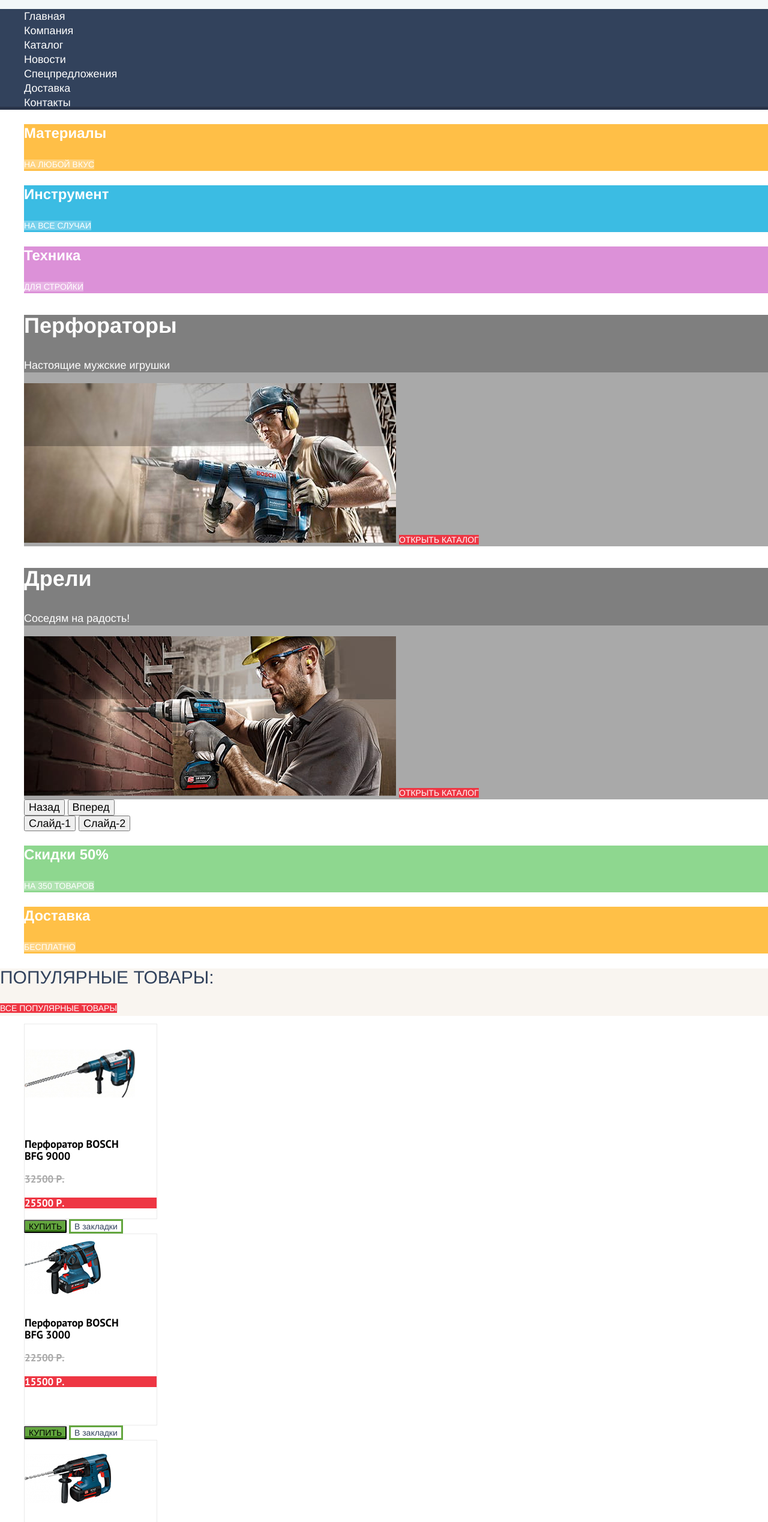
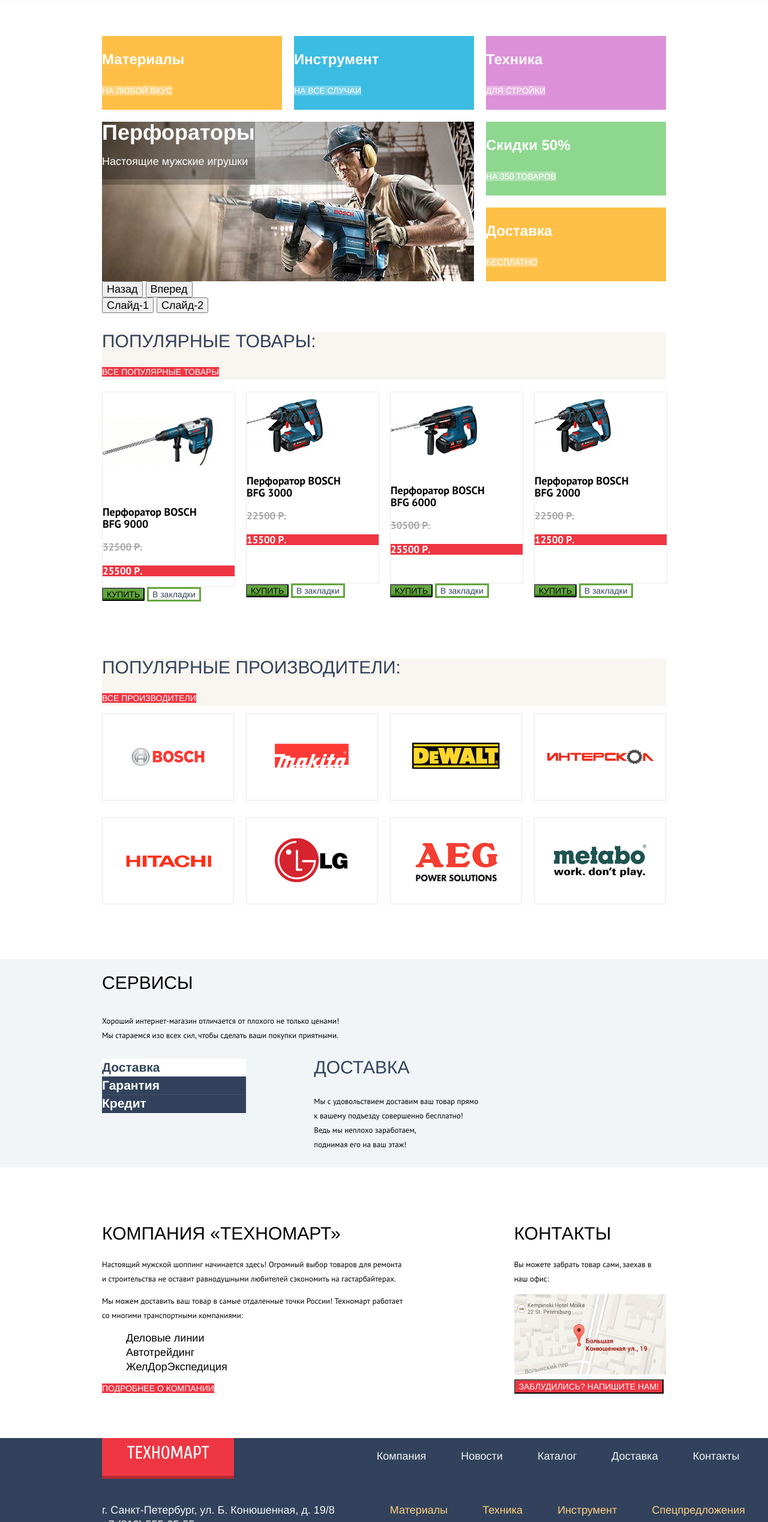
Before and after one commit to htmlacademy-htmlcss/1416813-technomart-30, a plain HTML site: page index.html in a window 1280 px wide. Shown: the part 262-2800 px from the top of the page at 60% size. Drawn offline with Linux system fonts and the light colour scheme; a web font is replaced by a local one.

Commit message:
Сетка на гридах для главной страницы (#7)
* Добавляет наставника

* Update index.html

Добавляет разметку Главной страницы

* Revert "Update index.html"

This reverts commit 4627e098967b5d66e5c44d448bdd47310f65d31f.

* Добавляет разметку Главной страницы

* Выполняет разметку Каталога

* Выполняет разметку катлога

* Правки главной страницы

* Update catalog.html

* Update index.html

* Update index.html

* Выполняет разметку внутренней страницы

* Правки в разметке Каталога

* Update catalog.html

* Подключаю контентные изображения в разметке

* Добавляю фавиконки

* правки графики

* доп правки alt-текста

* Разложила изображения по папкам

* Повторные правки графики главной страницы

* Повторные правки графики

* Убрала повторяющиеся и незакрытые теги

* Исправила ошибки в названиях файлов в папке img

* Добавила классы в разметку главной страницы

* Подключила шрифты к главной странице

* Подключила стилевые файлы и прописала кастомные свойства

* Стилизация главной страницы ч.1

* Стилизовала карточки тьоваров на главной стр и вынесла глобальные стили

* Стилизация главной страницы

* Правки стилизации главной страницы

* Исправила безопасые шрифты

* Корректировка шрифтов

* стилизация каталога

* правки по стилизации главной страницы

* Построила сетку на гридах для главной страницы

* Правки сетки на гридах

```diff
--- a/css/style.css
+++ b/css/style.css
@@ -44,11 +44,20 @@
 }
 
 /* Global */
+
+.page {
+  height: 100%;
+}
+
 .page-body {
   font-family: "PT Sans", "Nimbus Sans L", "Helvetica", "Arial", sans-serif;
   font-size: 13px;
   line-height: 24px;
   color: var(--black);
+  min-width: 940px;
+  min-height: 100%;
+  display: grid;
+  grid-template-rows: min-content 1fr min-content;
 }
 
 .visually-hidden {
@@ -89,7 +98,7 @@
   text-transform: uppercase;
   color: var(--dark-2);
   font-weight: normal;
-  /*прописала из-за браузерных стилей заголовков */
+
 }
 
 .button {
@@ -99,6 +108,16 @@
   line-height: 18px;
   text-transform: uppercase;
   color: var(--white);
+}
+
+.hidden {
+  display: none;
+}
+
+/* centering  */
+.container-center {
+  width: 940px;
+  margin: 0 auto;
 }
 
 /* status-button */
@@ -114,6 +133,8 @@
 .main-header {
   font-family: "Cuprum", "Nimbus Sans L", "Helvetica", "Arial", sans-serif;
   background-color: var(--neutral-3);
+  margin-bottom: 59px;
+  padding-bottom: 60px;
 }
 
 .header-container {
@@ -121,11 +142,27 @@
   font-size: 18px;
   line-height: 24px;
   color: var(--white);
+  min-height: 42px;
 }
 
 .logo {
   background-color: var(--red-1);
   box-shadow: inset 0px -5px 0px rgba(var(--black-rgb), 0.24);
+  width: 220px;
+}
+
+.logo img {
+  display: block;
+  margin: 12px auto;
+}
+
+/* header-grid  */
+.container-center {
+  display: grid;
+}
+
+.header-container .container-center {
+  grid-template-columns:  220px 1fr repeat(3, 150px);
 }
 
 /*  Search  */
@@ -167,8 +204,9 @@
 
 /*link-header */
 .link {
+  width: 150px;
   color: var(--white);
-}
+  }
 
 .link:active {
   background-color: var(--dark-4);
@@ -188,6 +226,20 @@
 }
 
 /* UNDER-HEADER*/
+.under-container-center {
+  grid-template-columns: repeat(3, 1fr);
+  grid-template-rows: 1fr 60px;
+  column-gap: 60px;
+
+}
+
+.main-navigation {
+  grid-column: 1/-1;
+  height: 60px;
+  background-color: var(--dark-2);
+  box-shadow: inset 0px -5px 0px var(--dark-1);
+}
+
 .info {
   font-style: italic;
   font-size: 16px;
@@ -231,8 +283,12 @@
 
 /* menu-header  */
 .site-navigation {
-  background-color: var(--dark-2);
-  box-shadow: inset 0px -5px 0px var(--dark-1);
+  max-height: 100%;
+  margin: 0;
+  display: grid;
+  grid-template-columns: repeat(7,  auto);
+  column-gap: 55px;
+
 }
 
 .site-navigation-item a {
@@ -249,12 +305,23 @@
 }
 
 /*  Section "Menu"  */
+.menu {
+  margin-bottom: 60px;
+}
+
 .menu-nav {
   font-family: "Cuprum", "Nimbus Sans L", "Helvetica", "Arial", sans-serif;
+  margin: 0;
+  display: grid;
+  padding: 0;
+  grid-template-columns: repeat(3, 300px);
+  grid-template-rows: repeat(3, 123px);
+  gap: 20px;
 }
 
 .materials {
   background-color: var(--yellow-1);
+
 }
 
 .tools {
@@ -297,12 +364,23 @@
 }
 
 /* slider */
+.promo {
+  grid-row: 2/-1;
+  grid-column: 1/3;
+}
+
 .slider {
   background-color: var(--neutral-5);
+  width: 620px;
+  height: 266px;
+  position: relative;
 }
 
 .container-title {
   background-color: rgba(var(--black-rgb), 0.25);
+  position: absolute;
+  top: 0;
+  z-index: 2;
 }
 
 .slider h3 {
@@ -310,6 +388,7 @@
   font-size: 36px;
   line-height: 36px;
   color: var(--white);
+  margin: 0;
 }
 
 .slider p {
@@ -318,12 +397,35 @@
   color: var(--white);
 }
 
+.slider img {
+  position: absolute;
+  top: 0;
+
+}
+
+
+
+
+
 /* popular-section */
 .popular-container {
   background-color: var(--neutral-1);
 }
 
 /* catalog */
+.products {
+  margin-bottom: 70px;
+}
+
+.products-list {
+  display: grid;
+  grid-template-columns: repeat(4, 220px);
+  column-gap: 20px;
+  padding: 0;
+  margin-top: 20px;
+  margin-bottom: 0;
+}
+
 .products-item h3 {
   font-family: "PT Sans", "Nimbus Sans L", "Helvetica", "Arial", sans-serif;
   font-weight: bold;
@@ -405,18 +507,30 @@
 }
 
 /* brands card */
+.brands {
+  margin-bottom: 70px;
+}
+
+.brands-list {
+  display: grid;
+  grid-template-columns: repeat(4, 220px);
+  gap: 20px;
+  padding: 0;
+}
+
 .brands-item a:hover {
   filter: drop-shadow(0px 4px 20px rgba(var(--black-rgb), 0.15));
 }
 
 .brands-item a:active {
-  background-color: rgba(var(--black-rgb), 0, 0001);
-  /*не получилось добиться эффекта как на макете*/
+  background-color: rgba(var(--black-rgb), 0.01);
+
 }
 
 /*section service */
 .service {
   background-color: var(--neutral-2);
+  margin-bottom: 70px;
 }
 
 .service h2,
@@ -425,8 +539,18 @@
   color: var(--black);
 }
 
+.service-content {
+  display: grid;
+  grid-template-columns: 1fr 2fr;
+}
+
+.service-list {
+  padding: 0;
+}
+
 .service-item a {
   display: block;
+  width: 240px;
   background-color: var(--dark-2);
   box-shadow: 0px 1px 0px var(--dark-1), inset 0px 1px 0px var(--dark-5);
   font-family: "Cuprum", "Nimbus Sans L", "Helvetica", "Arial", sans-serif;
@@ -434,6 +558,10 @@
   font-size: 21px;
   line-height: 30px;
   color: var(--white);
+}
+
+.desk-service-item .title {
+  margin-top: 0;
 }
 
 /* current  type of service */
@@ -454,11 +582,36 @@
   line-height: 24px;
 }
 
+/* about  & contacts */
+.container-columns {
+  grid-template-columns: 2fr 1fr;
+  margin-bottom: 70px;
+  column-gap: 180px;
+}
+
+.about {
+  justify-self: start;
+}
+
+
 /* footer */
 /*  footer-background */
 .main-footer {
   background-color: var(--dark-2);
   font-family: "Cuprum", "Nimbus Sans L", "Helvetica", "Arial", sans-serif;
+}
+
+.top-footer {
+  min-height: 193px;
+  grid-template-columns: max-content max-content;
+  grid-template-rows: min-content 1fr;
+  row-gap: 22px;
+  column-gap: 70px;
+}
+
+.footer-logo {
+  width: 220px;
+  height: 68px;
 }
 
 .footer-container {
@@ -468,8 +621,23 @@
   color: var(--white);
 }
 
+.footer-nav {
+  display: grid;
+  grid-template-columns: repeat(5, min-content);
+  column-gap: 58px;
+  padding-left: 0;
+
+}
+
 .footer-nav-item a {
   color: var(--neutral-2);
+}
+
+.footer-menu-nav {
+  display: grid;
+  grid-template-columns: repeat(4, min-content);
+  column-gap: 58px;
+  padding-left: 22px;
 }
 
 .footer-menu-item a {
@@ -479,7 +647,8 @@
 .footer-contacts {
   font-size: 18px;
   line-height: 24px;
-  color: var(--neutral-3)
+  color: var(--neutral-3);
+  margin-bottom: 54px;
 }
 
 .footer-contacts a {
@@ -487,13 +656,27 @@
   color: inherit;
 }
 
+/* footer-bottom  */
+.footer-container .container-center {
+  grid-template-columns: min-content 1fr min-content min-content;
+  column-gap: 51px;
+  padding-top: 34px;
+}
+
 .copy {
+  min-width: 227px;
+  margin: 0;
   font-size: 16px;
   line-height: 18px;
   color: var(--white);
 }
 
 /*social-link*/
+.social-list {
+  justify-self: center;
+  margin: 0;
+}
+
 .social-item a {
   display: inline-block;
   width: 44px;
@@ -523,6 +706,11 @@
 .social-item a:hover,
 .social-item a:active {
   background-color: var(--red-1);
+}
+
+.feedback,
+.developer {
+  margin: 0;
 }
 
 .feedback a:hover,
--- a/index.html
+++ b/index.html
@@ -19,6 +19,8 @@
 <body class="page-body">
   <header class="main-header">
     <div class="header-container">
+
+      <div class="container-center">
         <a class="logo main-header-logo">
           <img src="img/logo/logo-technomart.svg" width="108" height="18" alt="Логотип магазина «Техномарт»." />
         </a>
@@ -31,6 +33,8 @@
         <a class="link cart-link" href="#">Корзина: <span>0</span></a>
         <a class="link order-link" href="#">Оформить заказ</a>
       </div>
+    </div>
+    <div class="container-center under-container-center">
       <p class="info">
         Интернет-магазин<br>строительных материалов<br>
         и инструментов для ремонта
@@ -54,9 +58,11 @@
           <li class="site-navigation-item"><a href="#">Контакты</a></li>
         </ul>
       </nav>
+    </div>
   </header>
   <main class="container">
     <h1 class="visually-hidden">Главная страница магазина "Техномарт"</h1>
+    <div class="container-center">
       <section class="menu">
         <h2 class="visually-hidden">Меню</h2>
         <ul class="navigation list  menu-nav">
@@ -82,7 +88,7 @@
                 alt="Человек в строительной униформе работает перфоратором Bosh." />
               <a class="button" href="catalog.html">ОТКРЫТЬ КАТАЛОГ</a>
             </div>
-          <div class="slider slider-2">
+            <div class="slider slider-2 hidden">
               <div class="container-title">
                 <h3>Дрели</h3>
                 <p>Соседям на радость!</p>
@@ -222,12 +228,17 @@
           </li>
         </ul>
       </section>
+    </div>
     <section class="service">
+
+      <div class="container-center">
         <h2 class="title">Сервисы</h2>
         <p>
           Хороший интернет-магазин отличается от плохого не только ценами!<br />
           Мы стараемся изо всех сил, чтобы сделать ваши покупки приятными.
         </p>
+
+        <div class="service-content">
           <ul class="list service-list">
             <li class="service-item current-service"><a href="#delivery">Доставка</a></li>
             <li class="service-item"><a href="#guarantee">Гарантия</a></li>
@@ -243,7 +254,7 @@
                 поднимая его на ваш этаж!
               </p>
             </li>
-        <li class="desk-service-item  guarantee-service" id="guarantee">
+            <li class="desk-service-item  guarantee-service hidden" id="guarantee">
               <h3 class="title">Гарантия</h3>
               <p>
                 Если купленный у нас товар поломается или заискрит,<br />
@@ -253,7 +264,7 @@
                 Дом уж восстановите как-нибудь сами.
               </p>
             </li>
-        <li class="desk-service-item  credit-service" id="credit">
+            <li class="desk-service-item  credit-service  hidden" id="credit">
               <h3 class="title">Кредит</h3>
               <p>
                 Залезть в долговую яму стало проще!<br />Кредитные консультанты
@@ -262,7 +273,10 @@
               <a class="button" href="#">ОТПРАВИТЬ ЗАЯВКУ</a>
             </li>
           </ul>
+        </div>
+      </div>
     </section>
+    <div class="container-center container-columns">
       <section class="about">
         <h2 class="title">КОМПАНИЯ «Техномарт»</h2>
         <p>
@@ -287,10 +301,12 @@
         <img src="img/maps/map-small.png" width="300" height="158" alt="Магазин Техномарт на карте." />
         <button class="button" type="button">Заблудились? Напишите НАМ!</button>
       </section>
+    </div>
   </main>
   <footer class="main-footer">
+    <div class="container-center top-footer">
       <a class="logo footer-logo">
-      <img src="img/logo/logo-technomart-footer.svg" width="108" height="18" alt="Логотип магазина «Техномарт»." />
+        <img src="img/logo/logo-technomart-footer.svg" width="138" height="23" alt="Логотип магазина «Техномарт»." />
       </a>
       <ul class="navigation list  footer-nav">
         <li class="footer-nav-item">
@@ -327,7 +343,9 @@
           <a href="#">Спецпредложения</a>
         </li>
       </ul>
+    </div>
     <div class="footer-container">
+      <div class="container-center">
         <p class="copy">
           © 2010–2019 Компания «Техномарт»<br>
           Все права защищены
@@ -349,8 +367,9 @@
         </p>
         <p class="developer">
           Разработано:
-        <a href="https://htmlacademy.ru/intensive/htmlcss">HTML Academy</a>
+          <a href="https://htmlacademy.ru/intensive/htmlcss">htmlacademy.ru</a>
         </p>
+      </div class="container-center">
     </div>
   </footer>
 </body>
```
Lines whose indentation alone changed are shown as unchanged.
